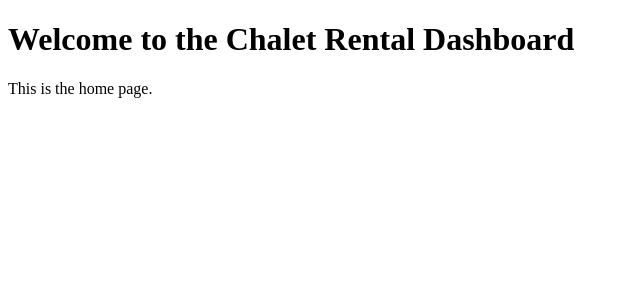
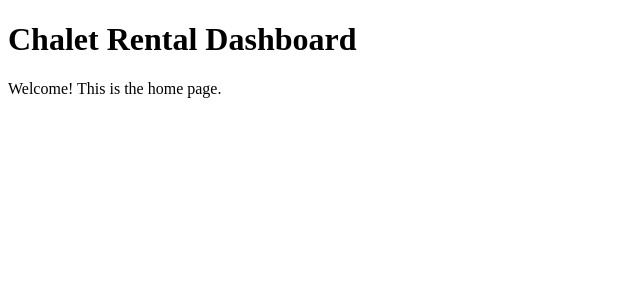
Before and after one commit to Chaletrentallebanon/Chalet-Rental-Dashboard, a Next.js app: page / in a window 1280 px wide. Shown: the top 300 px of the page, without its empty margins (0-640 px from the left). Built offline with nearby package versions, Linux system fonts and the light colour scheme.

Commit message:
Update index.js

```diff
--- a/pages/index.js
+++ b/pages/index.js
@@ -1,8 +1,8 @@
 export default function Home() {
   return (
     <div>
-      <h1>Welcome to the Chalet Rental Dashboard</h1>
-      <p>This is the home page.</p>
+      <h1>Chalet Rental Dashboard</h1>
+      <p>Welcome! This is the home page.</p>
     </div>
   );
 }
```
